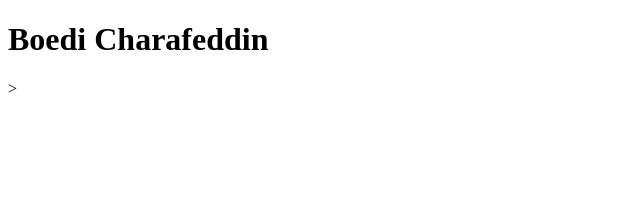
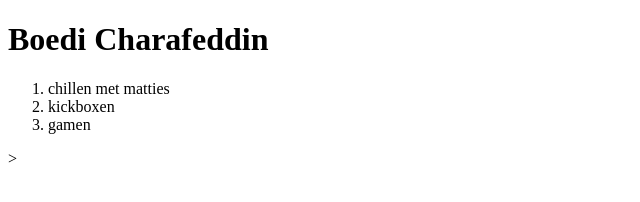
Before and after one commit to Boedi2003/Goede-titel-7ee2cdde, a plain HTML site: page index.html in a window 1280 px wide. Shown: the whole page, without its empty margins (0-640 px from the left). Drawn offline with Linux system fonts and the light colour scheme.

Commit message:
Uitwerking van de exercise

```diff
--- a/index.html
+++ b/index.html
@@ -4,9 +4,14 @@
        </head>
 <body>
 <h1>Boedi Charafeddin</h1>
+<ol>
+  <li>chillen met matties</li>
+  <li>kickboxen</li>
+  <li>gamen</li>
+  </ol>
 
-<title>opdracht</title>
-<body>
+
+
 
 </body>
 </html>>
```
